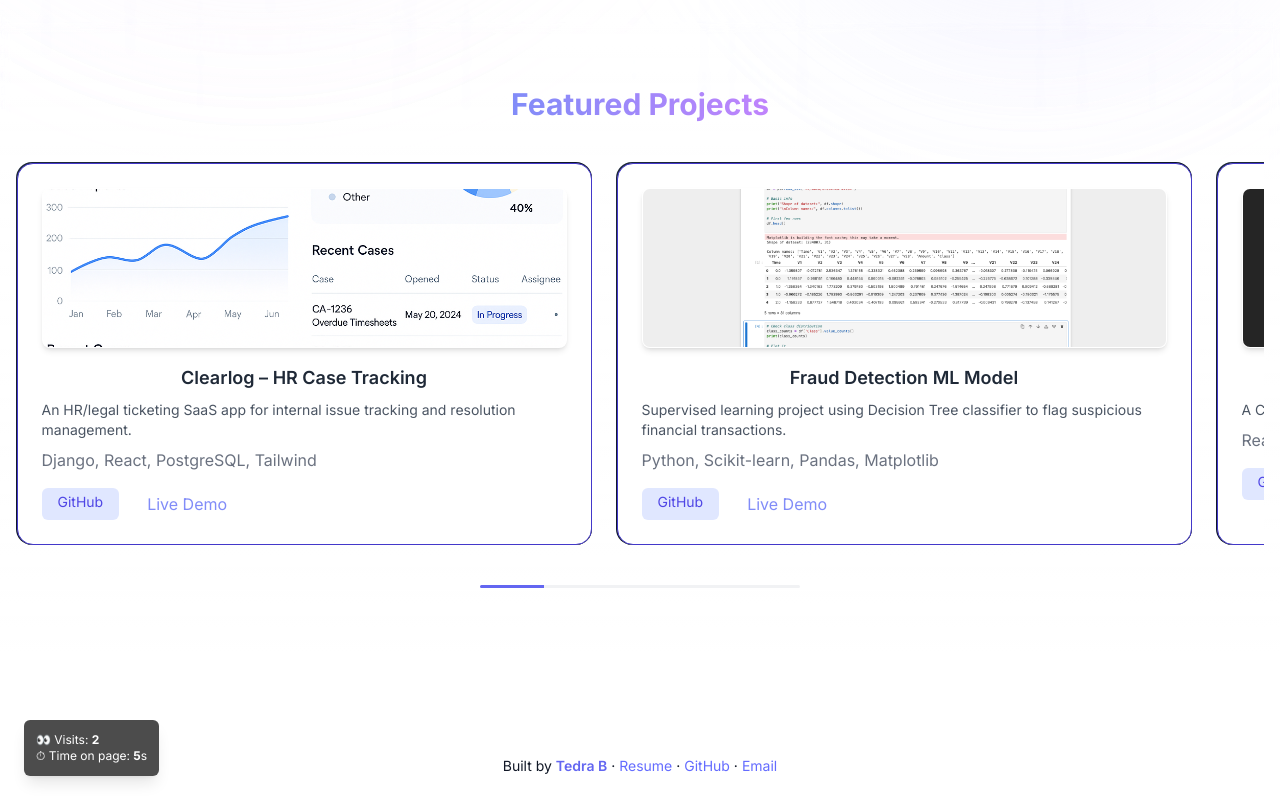
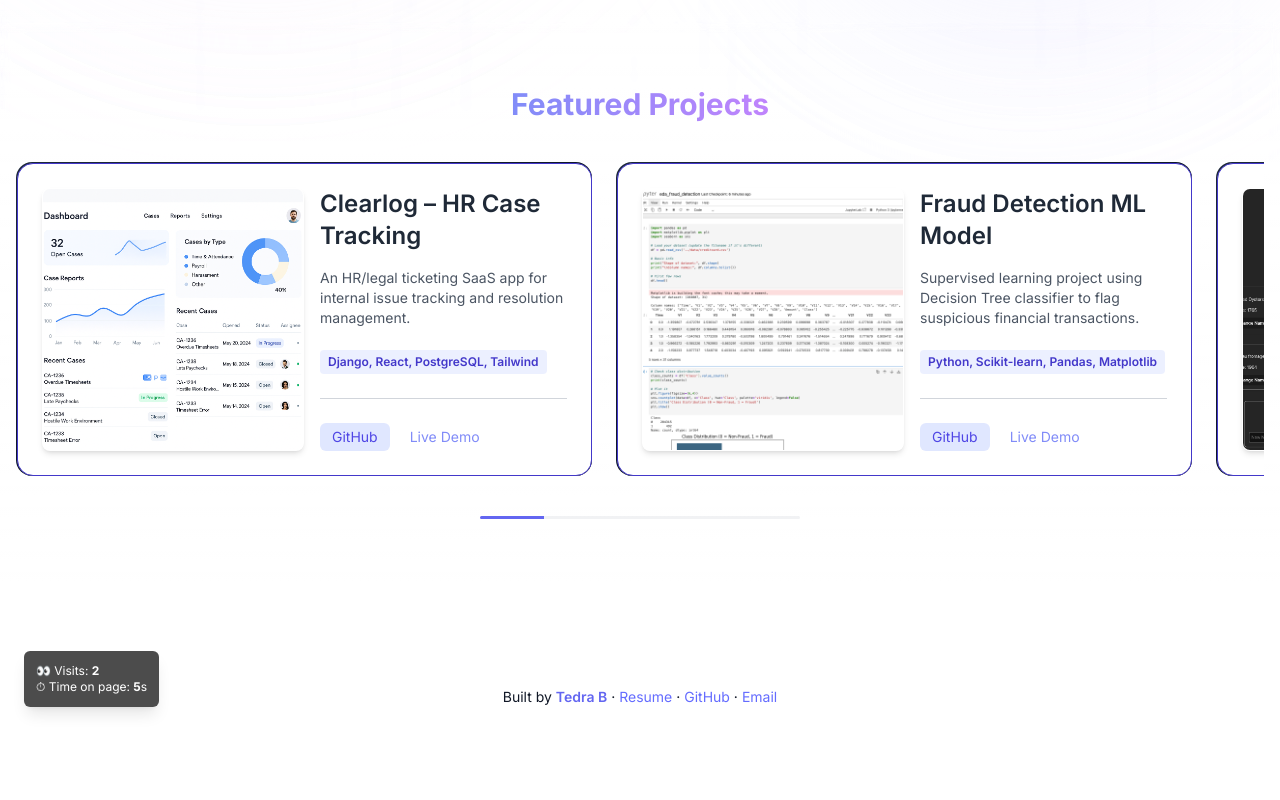
Before and after one commit to tbirch5/portfolio, a React (Vite) app: page / in a window 1280 px wide. Shown: the part 689-1489 px from the top of the page. After the commit the page ends 1420 px from the top, so only its background shows below. Built offline with nearby package versions, Linux system fonts and the light colour scheme.

Commit message:
updates to project carousel

```diff
--- a/src/components/ProjectCarousel.jsx
+++ b/src/components/ProjectCarousel.jsx
@@ -89,24 +89,35 @@
             <div className="bg-white dark:bg-gray-900/60 backdrop-blur-md
                   hover:shadow-lg
                   rounded-2xl p-6 border border-indigo-700 text-gray-800 dark:text-gray-200 h-full">
+            <div className="flex flex-col md:flex-row gap-4 h-full">
+              {/* Left: Image */}
               {project.image && (
                 <img
                   src={project.image}
                   alt={`${project.title} Preview`}
-                  className="rounded-lg border border-white/10 shadow-md hover:shadow-lg transition duration-300 object-cover h-40 w-full"
+                  className="rounded-lg w-full md:w-1/2 object-cover border border-white/10 shadow-md"
                 />
               )}
-              <h3 className="text-lg font-semibold mt-4 mb-2 text-center text-gray-800 dark:text-white">{project.title}</h3>
-              <p className="text-sm text-gray-600 dark:text-white mb-2">{project.desc}</p>
-              <p className="text-md text-gray-500 dark:text-gray-100 mb-4">{project.tech}</p>
-              <div className="flex gap-4">
-                <a href={project.github} target="_blank" rel="noopener noreferrer" className="text-sm px-4 py-1 bg-indigo-100 dark:bg-indigo-500/10 text-indigo-600 dark:text-indigo-300 rounded-md hover:bg-indigo-200 dark:hover:bg-indigo-500/20 transition">GitHub</a>
-                <a href={project.demo} className="text-indigo-400 hover:text-sm px-3 py-1 rounded-md hover:bg-indigo-500/20 transition">Live Demo</a>
+
+              {/* Right: Text */}
+              <div className="flex flex-col justify-between w-full md:w-1/2 text-gray-800 dark:text-gray-200">
+                <div>
+                  <h3 className="text-2xl font-semibold mb-2 text-gray-800 dark:text-white">{project.title}</h3>
+                  <p className="text-sm text-gray-600 dark:text-white mt-4 mb-5">{project.desc}</p>
+                  <p className="inline-block bg-indigo-100/60 dark:bg-indigo-500/10 text-indigo-700 dark:text-indigo-300 text-xs font-semibold px-2 py-1 rounded mb-2">{project.tech}</p>
+
+                  <hr className="my-4 border-t border-gray-300 dark:border-white/10" />
+                </div>
+                <div className="flex gap-2 mt-2">
+                  <a href={project.github} target="_blank" className="text-sm px-3 py-1 bg-indigo-100 dark:bg-indigo-500/10 text-indigo-600 dark:text-indigo-300 rounded-md hover:bg-indigo-200 dark:hover:bg-indigo-500/20 transition">GitHub</a>
+                  <a href={project.demo} className="text-sm px-3 py-1 text-indigo-400 hover:bg-indigo-500/10 rounded-md transition">Live Demo</a>
+                </div>
               </div>
-          </div>
-        </div>
+            </div>
+      </div>
+      </div>
         ))}
-      </div>
+    </div>
 
       {/* Progress Bar Indicator */}
       <div className="mt-6 h-[3px] w-full max-w-xs mx-auto bg-gray-300/30 rounded-full overflow-hidden">
```
